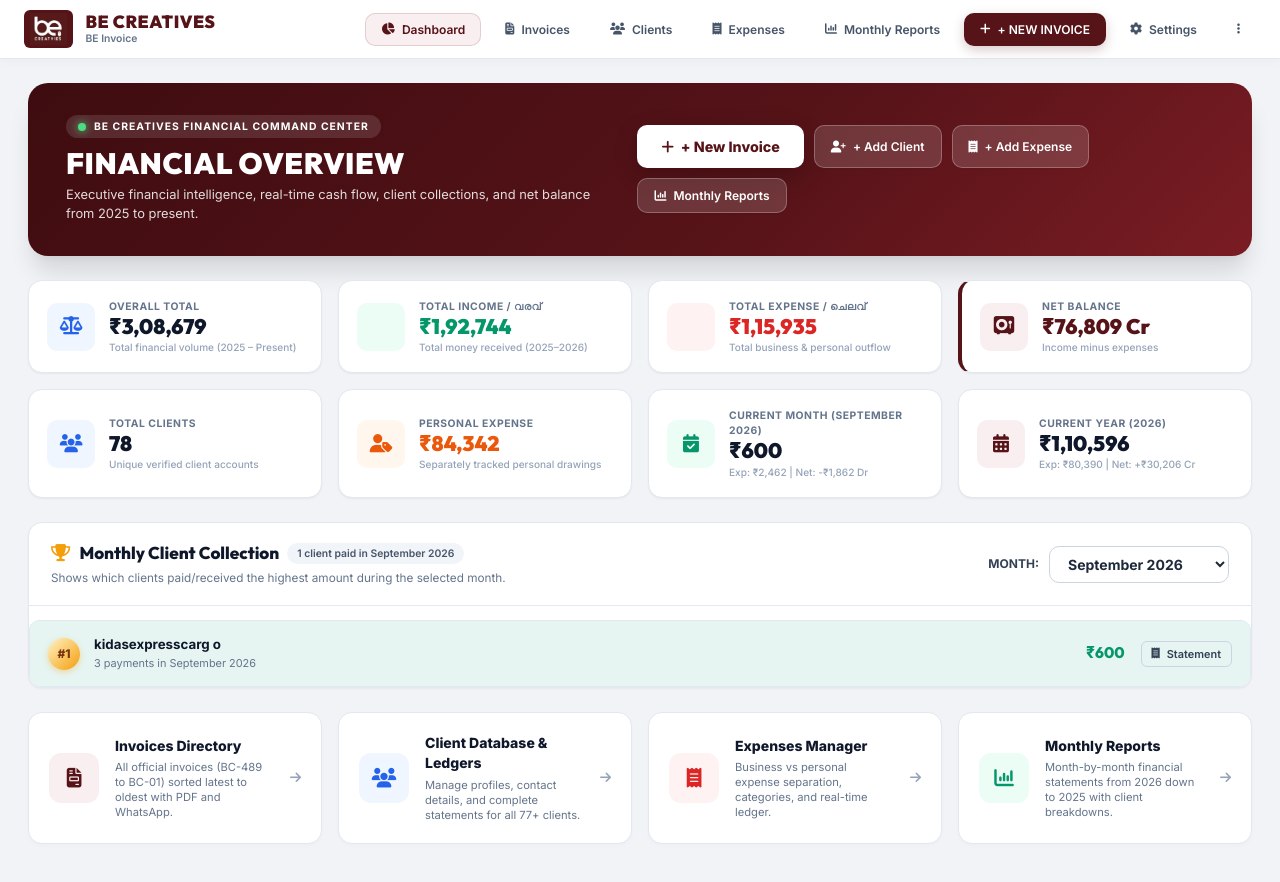
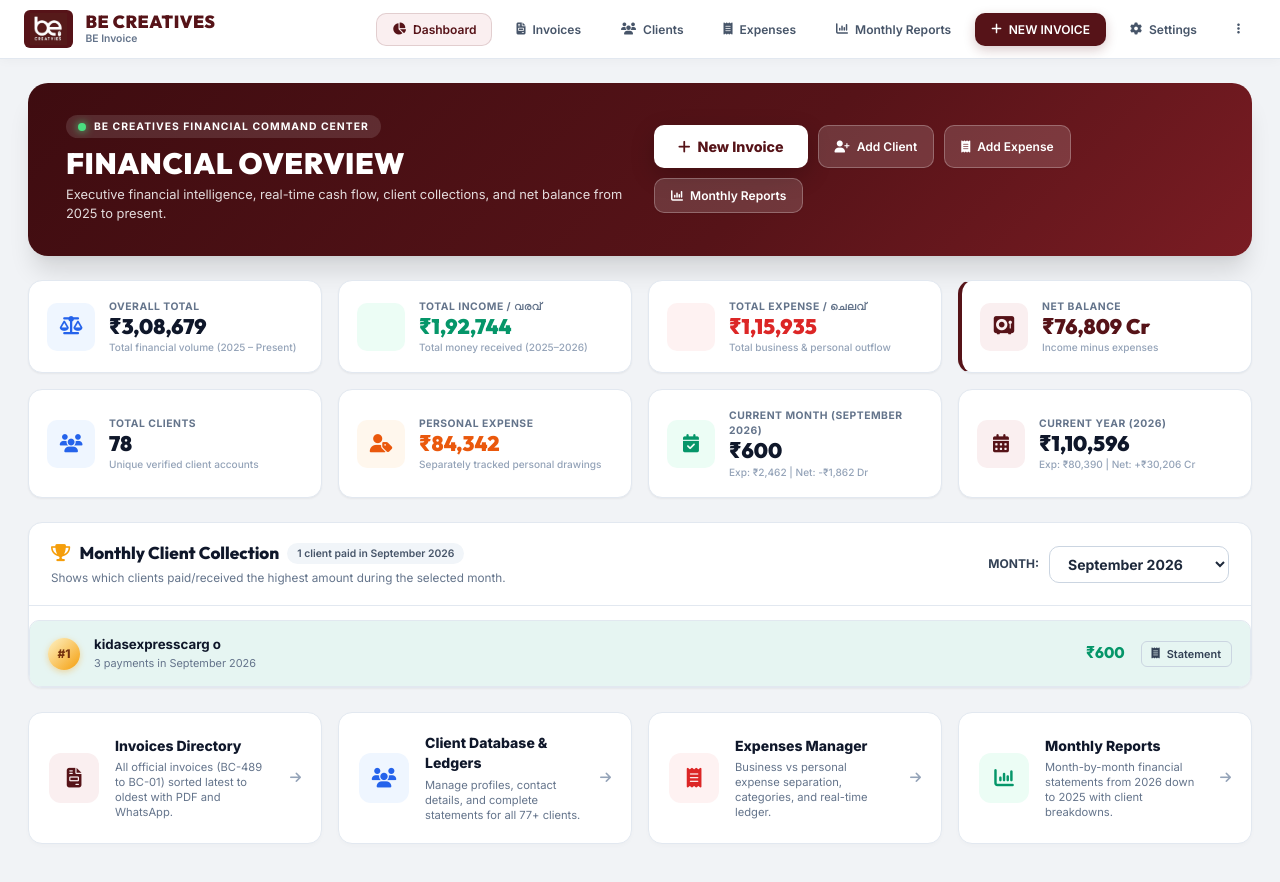
Before and after one commit to basim2004/be-creatives-invoice, a website: page index.html in a window 1280 px wide. Drawn offline with Linux system fonts and the light colour scheme.

Commit message:
style: polish button labels to avoid duplicate plus icon

```diff
--- a/index.html
+++ b/index.html
@@ -107,7 +107,7 @@
         </button>
         <button type="button" class="nav-btn primary-btn" id="navNewInvoiceBtn">
           <i class="fa-solid fa-plus"></i>
-          <span>+ NEW INVOICE</span>
+          <span>NEW INVOICE</span>
         </button>
         <button type="button" class="nav-btn" id="navSettingsBtn" title="Business Defaults">
           <i class="fa-solid fa-gear"></i>
@@ -154,15 +154,15 @@
         <div class="hero-actions" style="display: flex; gap: 10px; flex-wrap: wrap;">
           <button type="button" class="btn btn-hero-cta" id="btnDashHeroNewInvoice">
             <i class="fa-solid fa-plus"></i>
-            <span>+ New Invoice</span>
+            <span>New Invoice</span>
           </button>
           <button type="button" class="btn btn-secondary" id="btnDashHeroAddClient" style="background: rgba(255,255,255,0.15); color: #fff; border: 1px solid rgba(255,255,255,0.25);">
             <i class="fa-solid fa-user-plus"></i>
-            <span>+ Add Client</span>
+            <span>Add Client</span>
           </button>
           <button type="button" class="btn btn-secondary" id="btnDashHeroAddExpense" style="background: rgba(255,255,255,0.15); color: #fff; border: 1px solid rgba(255,255,255,0.25);">
             <i class="fa-solid fa-receipt"></i>
-            <span>+ Add Expense</span>
+            <span>Add Expense</span>
           </button>
           <button type="button" class="btn btn-secondary" id="btnDashHeroReports" style="background: rgba(255,255,255,0.15); color: #fff; border: 1px solid rgba(255,255,255,0.25);">
             <i class="fa-solid fa-chart-column"></i>
@@ -345,7 +345,7 @@
           </button>
           <button type="button" class="btn btn-hero-cta" id="btnInvoicesNew">
             <i class="fa-solid fa-plus"></i>
-            <span>+ NEW INVOICE</span>
+            <span>NEW INVOICE</span>
           </button>
         </div>
       </div>
@@ -464,7 +464,7 @@
             <p class="empty-text">No invoices match your current search or filter.</p>
             <button type="button" class="btn btn-primary" id="btnEmptyCreateInvoice">
               <i class="fa-solid fa-plus"></i>
-              <span>+ Create New Invoice</span>
+              <span>Create New Invoice</span>
             </button>
           </div>
         </div>
```
